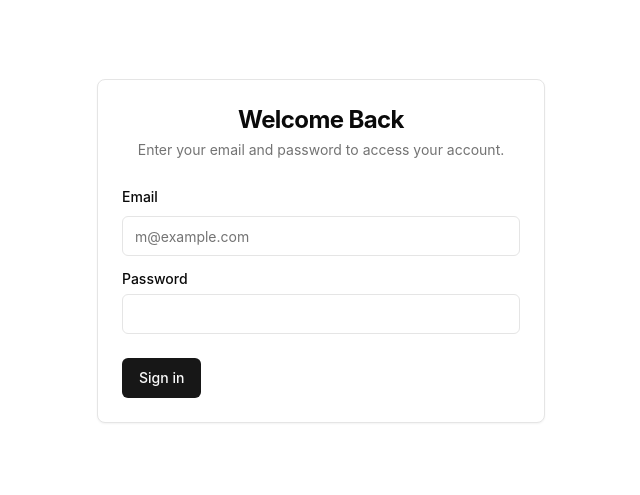
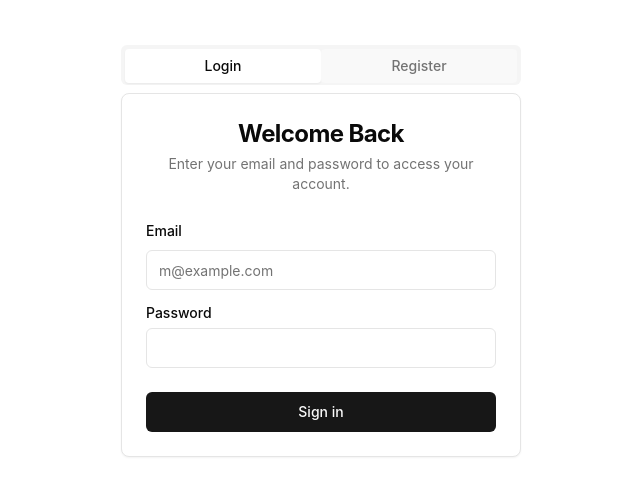
Before and after one commit to tusharwebd/micro-diary, a React (Vite) app in the folder frontend/: page / in a window 1280 px wide. Shown: the part 149-644 px from the top of the page, without its empty margins (319-959 px from the left). Built offline with nearby package versions, Linux system fonts and the light colour scheme.

Commit message:
fix routing after login and ux improvements

```diff
--- a/frontend/package.json
+++ b/frontend/package.json
@@ -14,6 +14,7 @@
     "@radix-ui/react-select": "^2.1.1",
     "@radix-ui/react-separator": "^1.1.0",
     "@radix-ui/react-slot": "^1.1.0",
+    "@radix-ui/react-tabs": "^1.1.0",
     "axios": "^1.7.7",
     "class-variance-authority": "^0.7.0",
     "clsx": "^2.1.1",
--- /dev/null
+++ b/frontend/src/components/ui/skeleton.tsx
@@ -0,0 +1,15 @@
+import { cn } from "@/lib/utils"
+
+function Skeleton({
+  className,
+  ...props
+}: React.HTMLAttributes<HTMLDivElement>) {
+  return (
+    <div
+      className={cn("animate-pulse rounded-md bg-muted", className)}
+      {...props}
+    />
+  )
+}
+
+export { Skeleton }
--- /dev/null
+++ b/frontend/src/components/ui/tabs.tsx
@@ -0,0 +1,53 @@
+import * as React from "react"
+import * as TabsPrimitive from "@radix-ui/react-tabs"
+
+import { cn } from "@/lib/utils"
+
+const Tabs = TabsPrimitive.Root
+
+const TabsList = React.forwardRef<
+  React.ElementRef<typeof TabsPrimitive.List>,
+  React.ComponentPropsWithoutRef<typeof TabsPrimitive.List>
+>(({ className, ...props }, ref) => (
+  <TabsPrimitive.List
+    ref={ref}
+    className={cn(
+      "inline-flex h-10 items-center justify-center rounded-md bg-muted p-1 text-muted-foreground",
+      className
+    )}
+    {...props}
+  />
+))
+TabsList.displayName = TabsPrimitive.List.displayName
+
+const TabsTrigger = React.forwardRef<
+  React.ElementRef<typeof TabsPrimitive.Trigger>,
+  React.ComponentPropsWithoutRef<typeof TabsPrimitive.Trigger>
+>(({ className, ...props }, ref) => (
+  <TabsPrimitive.Trigger
+    ref={ref}
+    className={cn(
+      "inline-flex items-center justify-center whitespace-nowrap rounded-sm px-3 py-1.5 text-sm font-medium ring-offset-background transition-all focus-visible:outline-none focus-visible:ring-2 focus-visible:ring-ring focus-visible:ring-offset-2 disabled:pointer-events-none disabled:opacity-50 data-[state=active]:bg-background data-[state=active]:text-foreground data-[state=active]:shadow-sm",
+      className
+    )}
+    {...props}
+  />
+))
+TabsTrigger.displayName = TabsPrimitive.Trigger.displayName
+
+const TabsContent = React.forwardRef<
+  React.ElementRef<typeof TabsPrimitive.Content>,
+  React.ComponentPropsWithoutRef<typeof TabsPrimitive.Content>
+>(({ className, ...props }, ref) => (
+  <TabsPrimitive.Content
+    ref={ref}
+    className={cn(
+      "mt-2 ring-offset-background focus-visible:outline-none focus-visible:ring-2 focus-visible:ring-ring focus-visible:ring-offset-2",
+      className
+    )}
+    {...props}
+  />
+))
+TabsContent.displayName = TabsPrimitive.Content.displayName
+
+export { Tabs, TabsList, TabsTrigger, TabsContent }
--- a/frontend/src/pages/DiaryPage.tsx
+++ b/frontend/src/pages/DiaryPage.tsx
@@ -6,6 +6,7 @@
 import { UserIcon, SearchIcon, MenuIcon } from "lucide-react";
 import httpClient from "../httpClient";
 import { Link } from "react-router-dom";
+import { Skeleton } from "@/components/ui/skeleton";
 
 // Function to generate a list of dates for the past 7 days
 const generatePastWeekDates = () => {
@@ -136,7 +137,12 @@
         {/* Textarea */}
         <div className="flex-grow p-4 overflow-y-auto">
           {loading ? (
-            <p>Loading entry...</p>
+            <div className="flex items-center space-x-4">
+              <div className="space-y-2">
+                <Skeleton className="h-4 w-[250px]" />
+                <Skeleton className="h-4 w-[200px]" />
+              </div>
+            </div>
           ) : (
             <Textarea
               className="w-full h-full resize-none"
--- a/frontend/src/pages/LoginPage.tsx
+++ b/frontend/src/pages/LoginPage.tsx
@@ -9,8 +9,9 @@
 import { Label } from "@/components/ui/label";
 import { Input } from "@/components/ui/input";
 import { Button } from "@/components/ui/button";
+import { Tabs, TabsContent, TabsList, TabsTrigger } from "@/components/ui/tabs";
 import { useState } from "react";
-import { Link } from "react-router-dom";
+// import { Link } from "react-router-dom";
 import httpClient from "../httpClient";
 
 function LoginPage() {
@@ -24,10 +25,27 @@
       password,
     });
     console.log(resp.data);
+    window.location.href = "/diary";
+  };
+
+  const registerUser = async () => {
+    console.log(email, password);
+    const resp = await httpClient.post("//localhost:5000/register", {
+      email,
+      password,
+    });
+    console.log(resp.data);
+    window.location.reload();
   };
 
   return (
     <div className="flex flex-row w-screen items-center justify-center bg-background">
+      <Tabs defaultValue="login" className="w-[400px]">
+        <TabsList className="grid w-full grid-cols-2">
+          <TabsTrigger value="login">Login</TabsTrigger>
+          <TabsTrigger value="register">Register</TabsTrigger>
+        </TabsList>
+        <TabsContent value="login">
           <Card className="w-full max-w-md">
             <CardHeader className="space-y-1 text-center">
               <CardTitle className="text-2xl font-bold">Welcome Back</CardTitle>
@@ -59,13 +77,51 @@
               </div>
             </CardContent>
             <CardFooter>
-          <Link to="/diary">
               <Button className="w-full" onClick={() => logInUser()}>
                 Sign in
               </Button>
-          </Link>
             </CardFooter>
           </Card>
+        </TabsContent>
+        <TabsContent value="register">
+          <Card className="w-full max-w-md">
+            <CardHeader className="space-y-1 text-center">
+              <CardTitle className="text-2xl font-bold">Signup!</CardTitle>
+              <CardDescription>
+                Enter your email and password to register your account.
+              </CardDescription>
+            </CardHeader>
+            <CardContent className="space-y-4">
+              <div className="space-y-2">
+                <Label htmlFor="email">Email</Label>
+                <Input
+                  id="email"
+                  type="email"
+                  placeholder="m@example.com"
+                  required
+                  onChange={(e) => setEmail(e.target.value)}
+                />
+              </div>
+              <div className="space-y-2">
+                <div className="flex items-center justify-between">
+                  <Label htmlFor="password">Password</Label>
+                </div>
+                <Input
+                  id="password"
+                  type="password"
+                  required
+                  onChange={(e) => setPassword(e.target.value)}
+                />
+              </div>
+            </CardContent>
+            <CardFooter>
+              <Button className="w-full" onClick={() => registerUser()}>
+                Register
+              </Button>
+            </CardFooter>
+          </Card>
+        </TabsContent>
+      </Tabs>
     </div>
   );
 }
```
Also changed, not shown: 1 other file (tests, documents, lock files or other folders). Lines whose indentation alone changed are shown as unchanged.
